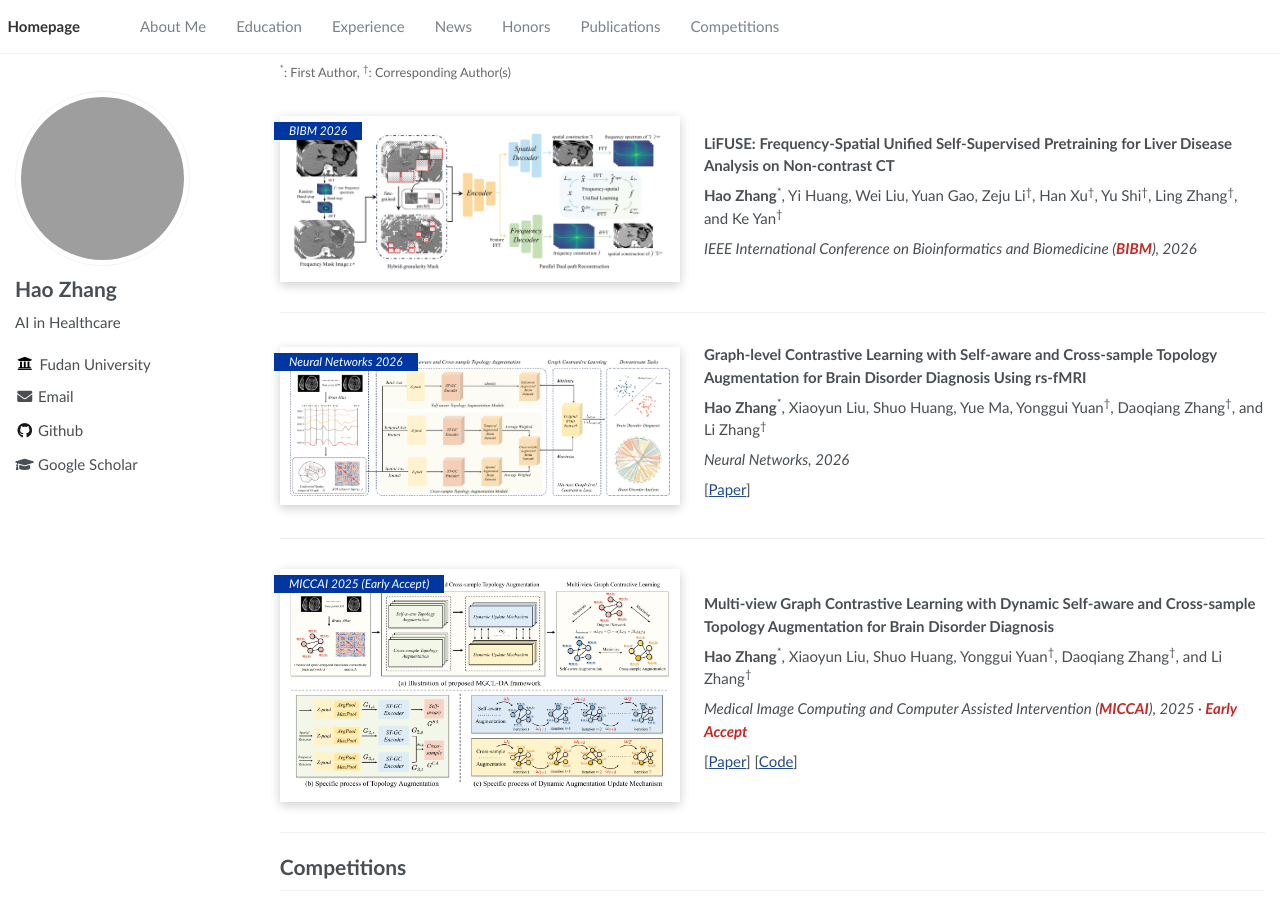
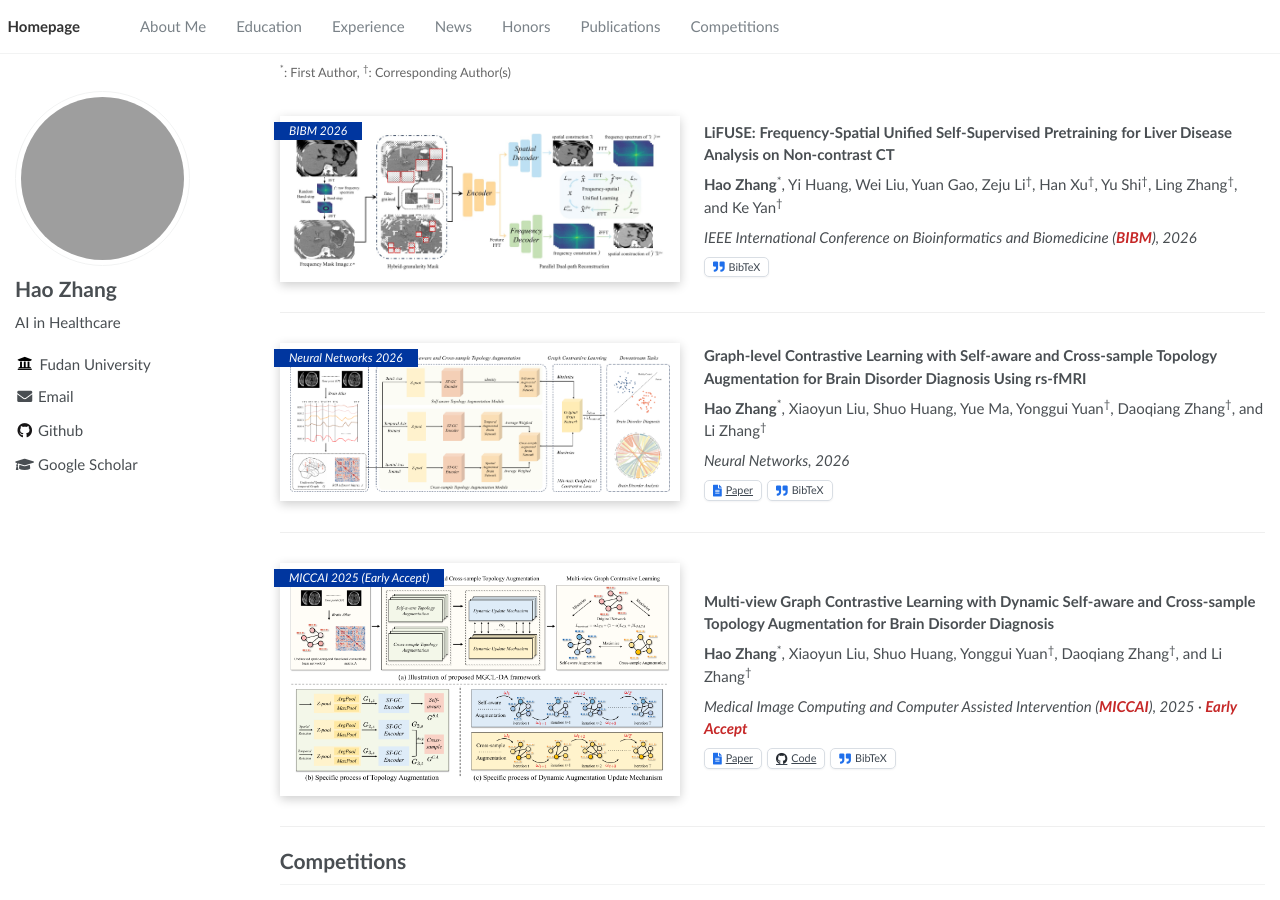
Before and after one commit to goodcodingagoodboy/goodcodingagoodboy.github.io, a Jekyll site: the page built from _pages/about.md, in a window 1280 px wide and 900 px high, scrolled down 1235 px. Built offline with Jekyll 4.4.1, drawn with Linux system fonts in a browser that asks for light colours; some of the changed lines change nothing that is shown; grey boxes are pictures that could not be loaded.

Commit message:
Add publication action icons and BibTeX citations

```diff
--- a/_pages/about.md
+++ b/_pages/about.md
@@ -100,6 +100,19 @@ I welcome opportunities to collaborate on medical agents, multimodal learning, a
 
 <i>IEEE International Conference on Bioinformatics and Biomedicine (<span class="publication-accent">BIBM</span>), 2026</i>
 
+<div class="publication-actions">
+  <button type="button" class="pub-btn" data-bibtex-toggle aria-expanded="false" aria-label="Show LiFUSE BibTeX citation"><i class="fas fa-quote-right" aria-hidden="true"></i><span>BibTeX</span></button>
+</div>
+<div class="pub-bibtex" hidden>
+  <button type="button" class="pub-bibtex-copy" data-bibtex-copy><i class="fas fa-copy" aria-hidden="true"></i><span>Copy</span></button>
+  <pre><code>@inproceedings{zhang2026lifuse,
+  title={LiFUSE: Frequency-Spatial Unified Self-Supervised Pretraining for Liver Disease Analysis on Non-contrast CT},
+  author={Zhang, Hao and Huang, Yi and Liu, Wei and Gao, Yuan and Li, Zeju and Xu, Han and Shi, Yu and Zhang, Ling and Yan, Ke},
+  booktitle={2026 IEEE International Conference on Bioinformatics and Biomedicine (BIBM)},
+  year={2026}
+}</code></pre>
+</div>
+
   </div>
 </div>
 
@@ -118,7 +131,20 @@ I welcome opportunities to collaborate on medical agents, multimodal learning, a
 
 <i>Neural Networks, 2026</i>
 
-[[Paper](https://doi.org/10.1016/j.neunet.2025.108379)]
+<div class="publication-actions">
+  <a class="pub-btn" href="https://doi.org/10.1016/j.neunet.2025.108379"><i class="fas fa-file-alt" aria-hidden="true"></i><span>Paper</span></a>
+  <button type="button" class="pub-btn" data-bibtex-toggle aria-expanded="false" aria-label="Show Neural Networks paper BibTeX citation"><i class="fas fa-quote-right" aria-hidden="true"></i><span>BibTeX</span></button>
+</div>
+<div class="pub-bibtex" hidden>
+  <button type="button" class="pub-bibtex-copy" data-bibtex-copy><i class="fas fa-copy" aria-hidden="true"></i><span>Copy</span></button>
+  <pre><code>@article{zhang2026graph,
+  title={Graph-level Contrastive Learning with Self-aware and Cross-sample Topology Augmentation for Brain Disorder Diagnosis Using rs-fMRI},
+  author={Zhang, Hao and Liu, Xiaoyun and Huang, Shuo and Ma, Yue and Yuan, Yonggui and Zhang, Daoqiang and Zhang, Li},
+  journal={Neural Networks},
+  year={2026},
+  doi={10.1016/j.neunet.2025.108379}
+}</code></pre>
+</div>
 
   </div>
 </div>
@@ -138,7 +164,20 @@ I welcome opportunities to collaborate on medical agents, multimodal learning, a
 
 <i>Medical Image Computing and Computer Assisted Intervention (<span class="publication-accent">MICCAI</span>), 2025 · <span class="publication-accent">Early Accept</span></i>
 
-[[Paper](https://papers.miccai.org/miccai-2025/0623-Paper2205.html)] [[Code](https://github.com/goodcodingagoodboy/MGCL-DA)]
+<div class="publication-actions">
+  <a class="pub-btn" href="https://papers.miccai.org/miccai-2025/0623-Paper2205.html"><i class="fas fa-file-alt" aria-hidden="true"></i><span>Paper</span></a>
+  <a class="pub-btn" href="https://github.com/goodcodingagoodboy/MGCL-DA"><i class="fab fa-github" aria-hidden="true"></i><span>Code</span></a>
+  <button type="button" class="pub-btn" data-bibtex-toggle aria-expanded="false" aria-label="Show MICCAI paper BibTeX citation"><i class="fas fa-quote-right" aria-hidden="true"></i><span>BibTeX</span></button>
+</div>
+<div class="pub-bibtex" hidden>
+  <button type="button" class="pub-bibtex-copy" data-bibtex-copy><i class="fas fa-copy" aria-hidden="true"></i><span>Copy</span></button>
+  <pre><code>@inproceedings{zhang2025multiview,
+  title={Multi-view Graph Contrastive Learning with Dynamic Self-aware and Cross-sample Topology Augmentation for Brain Disorder Diagnosis},
+  author={Zhang, Hao and Liu, Xiaoyun and Huang, Shuo and Yuan, Yonggui and Zhang, Daoqiang and Zhang, Li},
+  booktitle={Medical Image Computing and Computer Assisted Intervention -- MICCAI 2025},
+  year={2025}
+}</code></pre>
+</div>
 
   </div>
 </div>
```
